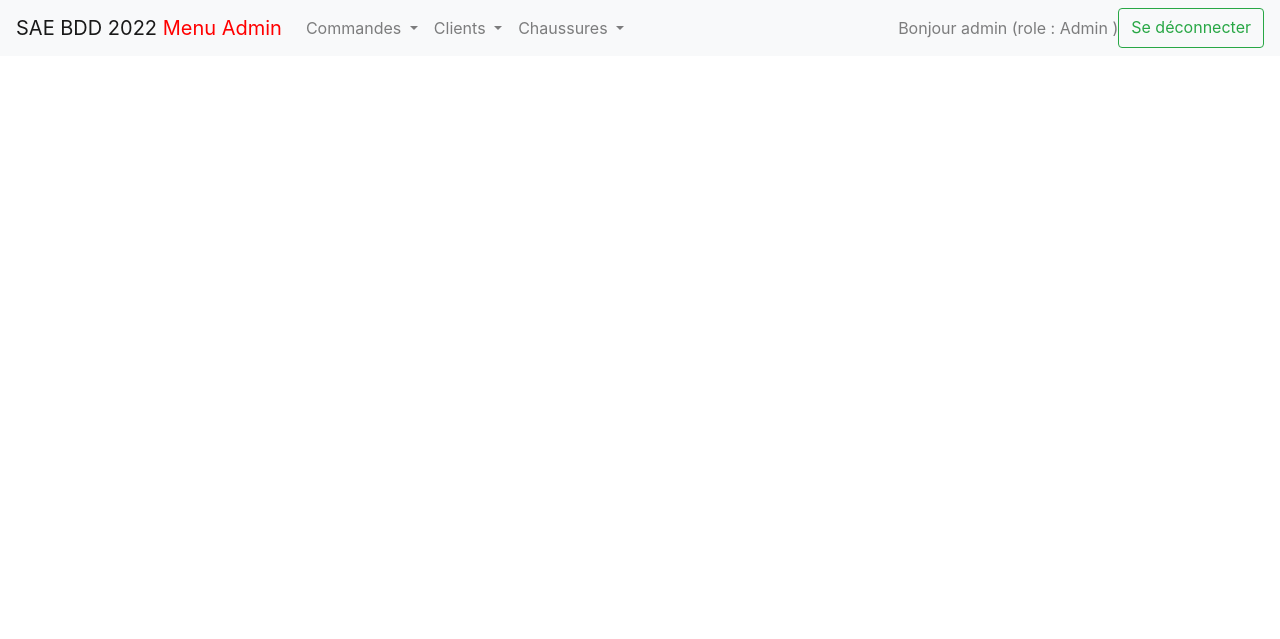
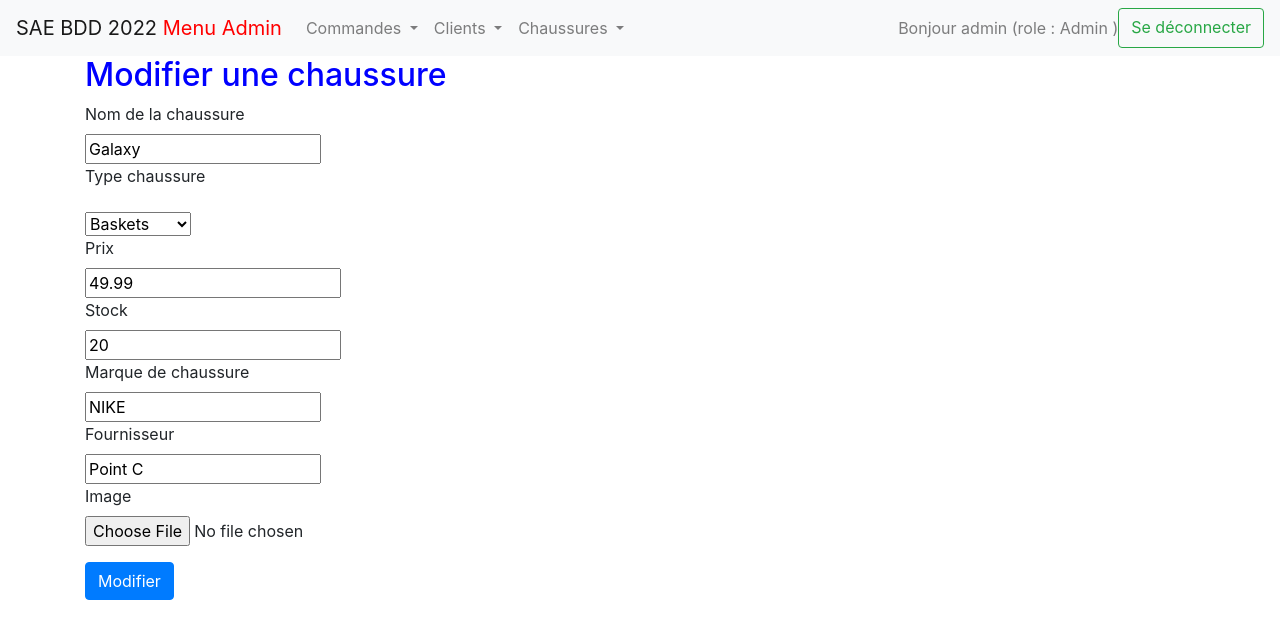
Before and after one commit to LenaAbel/PROJECT2.04_ECOMMERCE, a Flask app: page /admin/chaussure/edit/1 in a window 1280 px wide. Shown: the top 639 px of the page. Run offline with Flask 2, Linux system fonts and the light colour scheme; a user stored in the database is signed in; data comes from the database, SQL or seed files in the repository; data that the repository does not hold is empty; some libraries are stand-ins or nearby versions.

Commit message:
edit chaussure(sans update table)

```diff
--- a/S2_SAE_2021_orm_etu_v3/controllers/admin_chaussure.py
+++ b/S2_SAE_2021_orm_etu_v3/controllers/admin_chaussure.py
@@ -60,23 +60,37 @@ def delete_chaussure():
 
 @admin_chaussure.route('/admin/chaussure/edit/<int:id>', methods=['GET'])
 def edit_chaussure(id):
+    """ Edite une chaussure
+        @param id L'ID de la chaussure à éditer.
+    """
+    sql="SELECT * FROM CHAUSSURE WHERE id_chaussure=%s"
     mycursor = get_db().cursor()
-    chaussure = None
-    types_chaussures = None
+    mycursor.execute(sql, id)
+    chaussure = mycursor.fetchone()
+    sql="SELECT * FROM TYPE_CHAUSSURE"
+    mycursor.execute(sql)
+    types_chaussures = mycursor.fetchall()
     return render_template('admin/chaussure/edit_chaussure.html', chaussure=chaussure, types_chaussures=types_chaussures)
 
 @admin_chaussure.route('/admin/chaussure/edit', methods=['POST'])
 def valid_edit_chaussure():
-    nom = request.form['nom']
-    id = request.form.get('id', '')
-    type_chaussure_id = request.form.get('type_chaussure_id', '')
+    nom = request.form['nom_chaussure']
+    id = request.form.get('id_chaussure', '')
+    id_type = request.form.get('type_chaussure_id', '')
     #type_chaussure_id = int(type_chaussure_id)
-    prix = request.form.get('prix', '')
-    stock = request.form.get('stock', '')
-    description = request.form.get('description', '')
-    image = request.form.get('image', '')
-
-    print(u'Chaussure modifiée , nom : ', nom, ' - type_chaussure:', type_chaussure_id, ' - prix:', prix, ' - stock:', stock, ' - description:', description, ' - image:', image)
-    message = u'Chaussure modifiée , nom:'+nom + '- type_chaussure:' + type_chaussure_id + ' - prix:' + prix + ' - stock:'+  stock + ' - description:' + description + ' - image:' + image
+    prix = request.form.get('prix_chaussure', '')
+    stock = request.form.get('stock_chaussure', '')
+    marque = request.form.get('marque_chaussure', '')
+    fournisseur = request.form.get('fournisseur_chaussure', '')
+    # description= request.form.get('description', '')
+    image = request.form.get('image_chaussure', '')
+    tuple_update = (nom, id_type, prix, stock, marque, fournisseur, image, id)
+    sql = "UPDATE CHAUSSURE SET nom_chaussure=%s, id_type_chaussure=%s, prix_chaussure=%s, stock_chaussure=%s, marque_chaussure=%s, fournisseur_chaussure=%s,  \
+              image_chaussure=%s  WHERE id_chaussure=%s; "
+    mycursor = get_db().cursor()
+    res = mycursor.execute(sql, tuple_update)
+    res = get_db().commit()
+    print(u'Chaussure modifiée, Nom: ', nom, ' -ID: ', id,' - Type chaussure:', id_type, ' - Prix:', prix, ' - Stock:', stock,' - Marque:', marque, ' - Fournisseur:', fournisseur, ' - Image:', image)
+    message = u'Chaussure modifiée, Nom:' + nom + '- Type chaussure:' + id_type + ' - Prix:' + prix + ' - Stock:' + stock + ' - Marque:' + marque + ' - Fournisseur:' + fournisseur + ' - Image:' + image
     flash(message)
     return redirect(url_for('admin_chaussure.show_chaussure'))
--- a/S2_SAE_2021_orm_etu_v3/templates/admin/chaussure/edit_chaussure.html
+++ b/S2_SAE_2021_orm_etu_v3/templates/admin/chaussure/edit_chaussure.html
@@ -1,12 +1,51 @@
 {% extends 'admin/layout_admin.html' %}
 {% block title %}
-    <title>modifier un chaussure</title>
+    <title>Modifier un chaussure</title>
 {% endblock %}
 
 {% block body %}
-{#  <h2>modifier d'un chaussure</h2>#}
-  {% if error %}
-    <p class=error><strong>Error:</strong> {{ error }}
-  {% endif %}
+    <h2>Modifier une chaussure</h2>
+    {% if error %}
+        <p class=error><strong>Error:</strong> {{ error }}
+    {% endif %}
+    <form method="post" action="{{ url_for('admin_chaussure.valid_edit_chaussure') }}">
+        <fieldset>
+            <input type="hidden" name="id" size="18" value="{{ chaussure.id_chaussure }}">
+            <label for="nom_chaussure">Nom de la chaussure</label><br>
+            <input type="text" name="nom_chaussure" size="18" value="{{ chaussure.nom_chaussure }}">
+            <br>
 
+            <div class="form-group">
+                <label for="id_type_chaussure"> Type chaussure </label>
+            </div>
+            <select name="id_type_chaussure" required>
+                {% for type_chaussure in types_chaussures %}
+                    <option value="{{ type_chaussure.id_type_chaussure }}">{{ type_chaussure.nom_type_chaussure }}</option>
+                {% endfor %}
+            </select>
+
+            <br>
+            <label for="prix_chaussuere">Prix</label><br>
+            <input type="number" name="prix_chaussure" size="18" value="{{ chaussure.prix_chaussure }}">
+            <br>
+            <label for="stock_chaussure"> Stock</label><br>
+            <input type="number" name="stock_chaussure" size="18" value="{{ chaussure.stock_chaussure }}">
+            <br>
+            <label for="marque_chaussure"> Marque de chaussure</label><br>
+            <input type="text" name="marque_chaussure" size="18" value="{{ chaussure.marque_chaussure }}">
+            <br>
+            <label for="fournisseur_chaussure"> Fournisseur</label><br>
+            <input type="text" name="fournisseur_chaussure" size="18" value="{{ chaussure.fournisseur_chaussure }}">
+            <br>
+            <div class="form-group">
+                <label for="image_chaussure"> Image </label><br>
+                <input type="file" name="image_chaussure" size="18" value="{{ chaussure.image_chaussure }}">
+                <br>
+            </div>
+
+            <input type="hidden" name="id_type_chaussure" size="18" value="{{ chaussure.id_type_chaussure }}">
+
+            <button type="submit" class="btn btn-primary"> Modifier</button>
+        </fieldset>
+    </form>
 {% endblock %}
--- a/S2_SAE_2021_orm_etu_v3/templates/admin/chaussure/show_chaussure.html
+++ b/S2_SAE_2021_orm_etu_v3/templates/admin/chaussure/show_chaussure.html
@@ -44,7 +44,7 @@
                         {% endif %}
                     </td>
                     <td>
-                        <a href="/chaussure/edit/{{ ligne.id }}">Editer</a><a href="/chaussure/delete?id={{ ligne.id }}" onclick="return confirm('Are you sure?')">Supprimer</a>
+                        <a class="btn btn-outline-success" href="/admin/chaussure/edit/{{ ligne.id_chaussure }}">Editer</a><a class="btn btn-danger"  href="/chaussure/delete?id={{ ligne.id_chaussure }}" onclick="return confirm('Are you sure?')">Supprimer</a>
                     </td>
                 </tr>
             {% endfor %}
```
